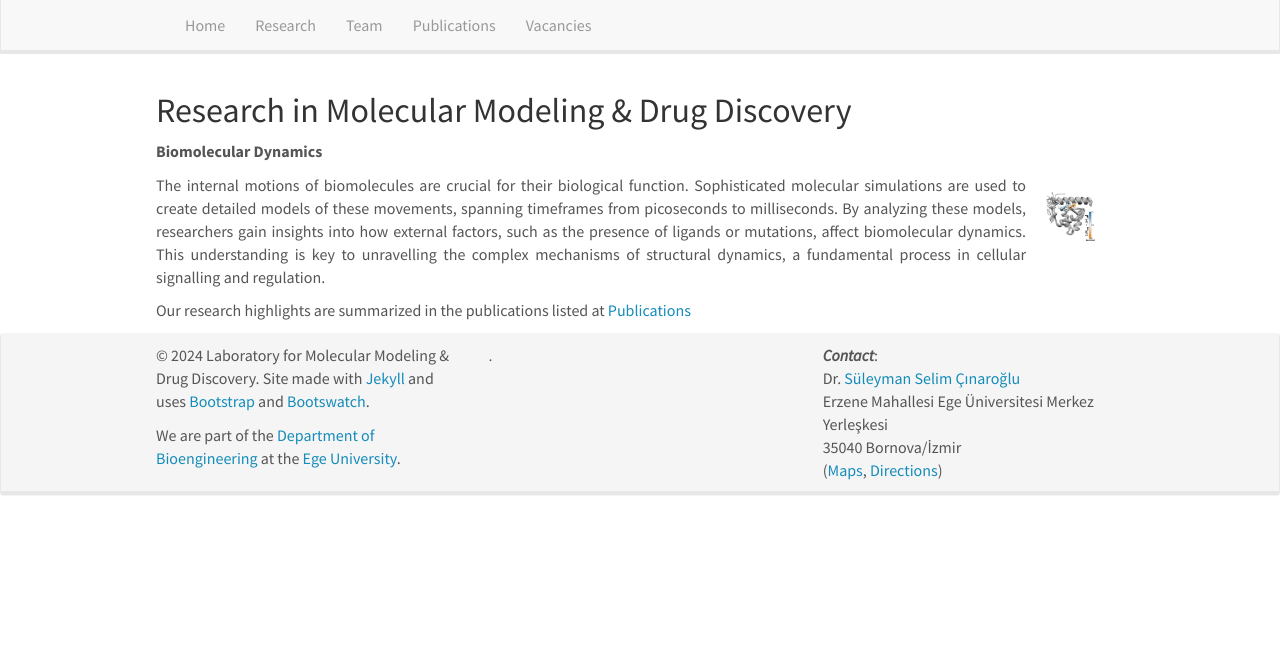
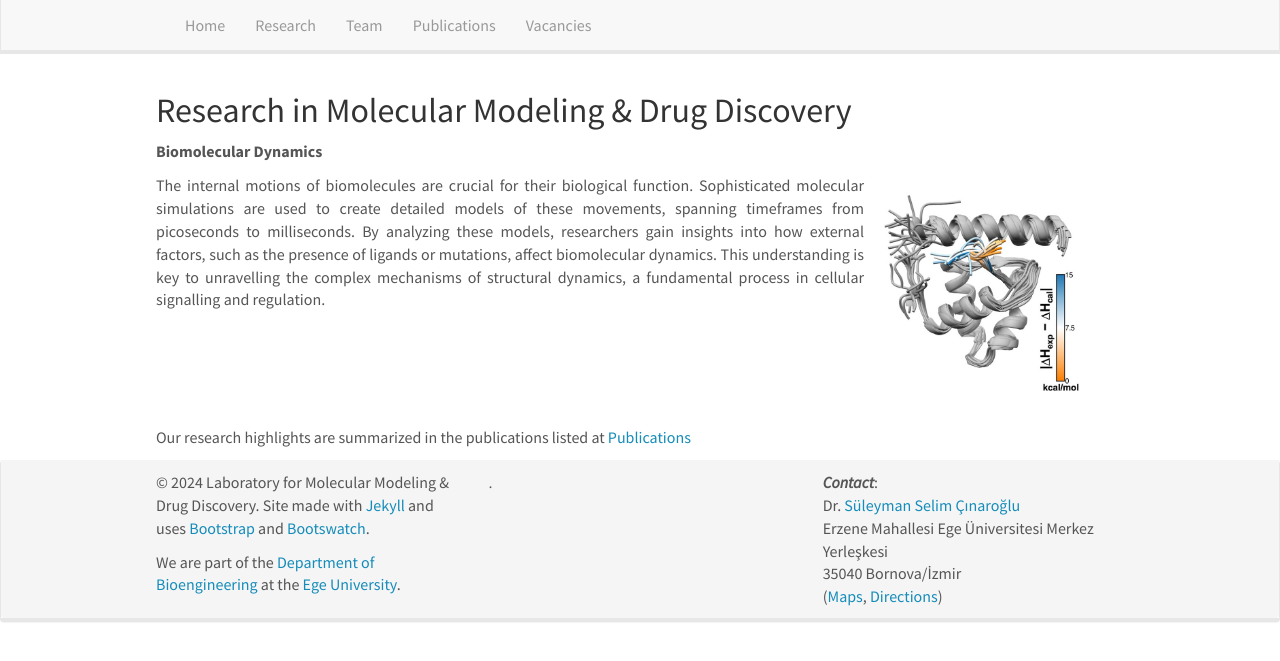
Before and after one commit to CinarogluLab/cinaroglulab.github.io, a Jekyll site: the page built from _pages/research.md, in a window 1280 px wide. Shown: the top 661 px of the page. Built offline with Jekyll 4.4.1, drawn with Linux system fonts in a browser that asks for light colours; nearby versions of some CDN libraries.

Commit message:
Update research.md

```diff
--- a/_pages/research.md
+++ b/_pages/research.md
@@ -20,7 +20,7 @@
 
 <div style="flex: 0 0 auto;">
 
-<img src="https://raw.githubusercontent.com/CinarogluLab/cinaroglulab.github.io/main/images/images-0003.jpeg" alt="Biomolecular Dynamics" style="height: 50px;">
+<img src="https://raw.githubusercontent.com/CinarogluLab/cinaroglulab.github.io/main/images/images-0003.jpeg" alt="Biomolecular Dynamics" style="height: 200px;">
 
 </div>
 </div>
```
